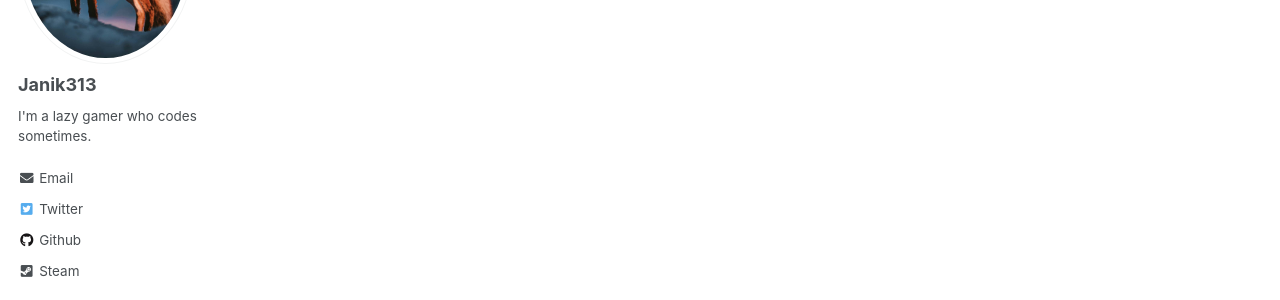
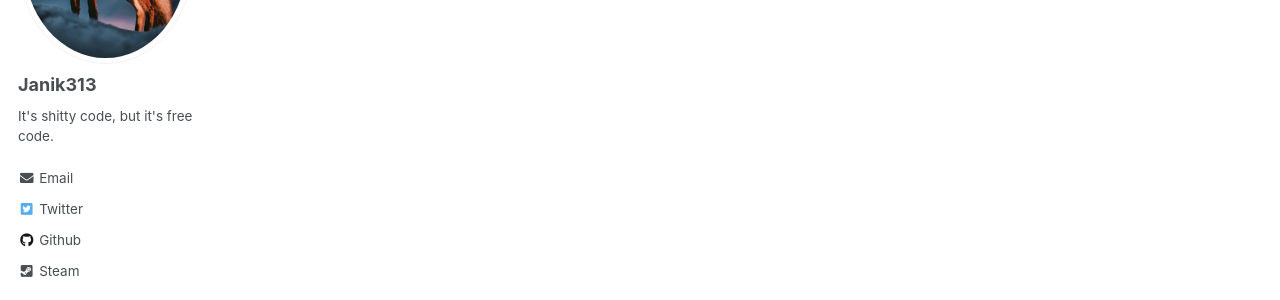
Before and after one commit to Janik313/janik313.github.io, a Jekyll site: the page built from _pages/home.md, in a window 1280 px wide. Shown: the part 258-558 px from the top of the page. Built offline with Jekyll 4.4.1, drawn with Linux system fonts in a browser that asks for light colours.

Commit message:
Update _config.yml

```diff
--- a/_config.yml
+++ b/_config.yml
@@ -10,7 +10,7 @@
 title                    : "Home"
 title_separator          : "-"
 name                     : &name "Janik313"
-description              : &description "A lazy gamer who codes sometimes."
+description              : &description "It's shitty code, but it's free code."
 url                      : https://janik313.github.io
 baseurl                  : "" # the subpath of your site, e.g. "/blog"
 repository               : "janik313/janik313.github.io"
@@ -82,7 +82,7 @@
 author:
   name             : "Janik313"
   avatar           : "profile.png"
-  bio              : "I'm a lazy gamer who codes sometimes."
+  bio              : "It's shitty code, but it's free code."
   email            : "janik.backup@gmail.com"
   uri              :
   bitbucket        :
```
